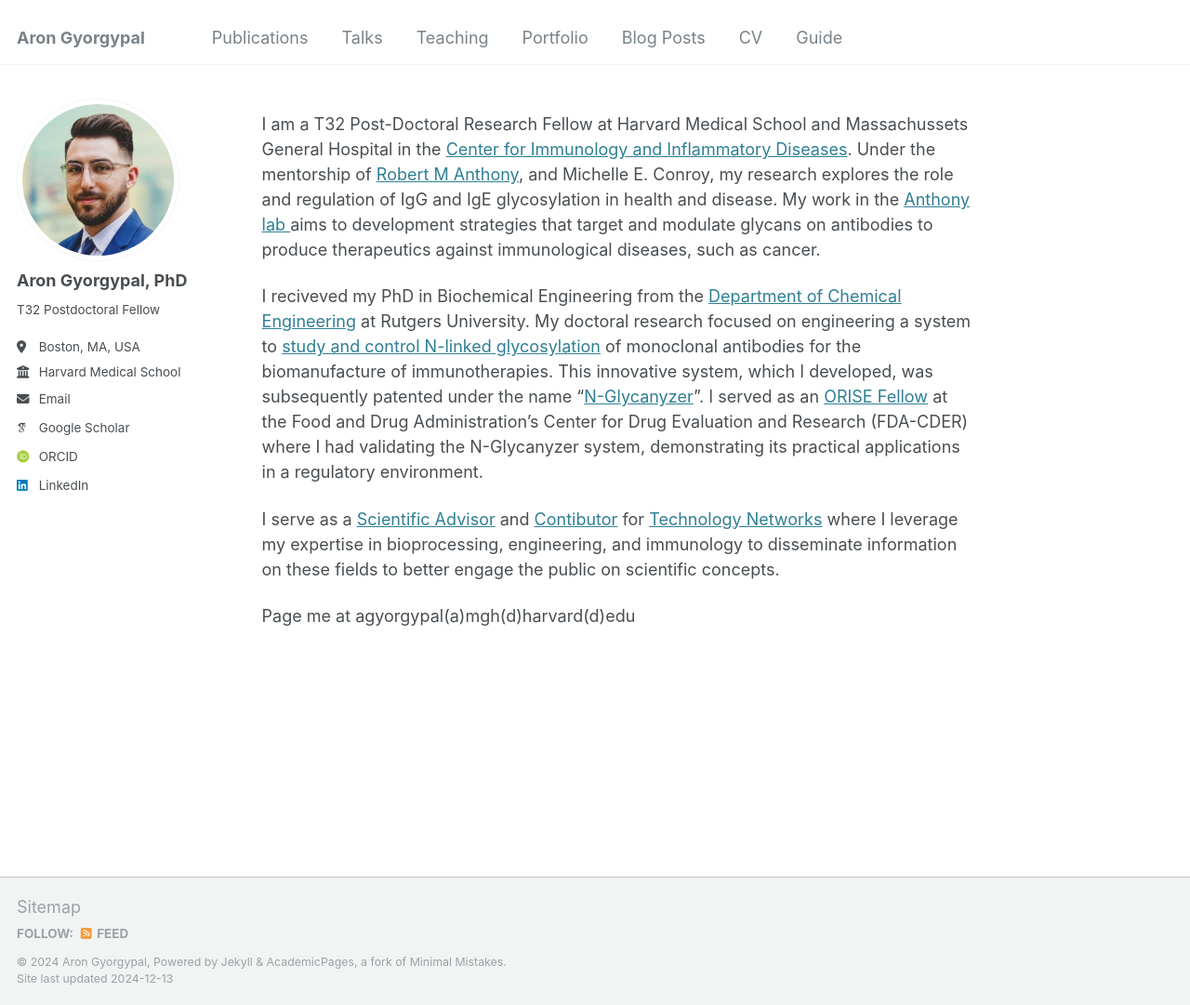
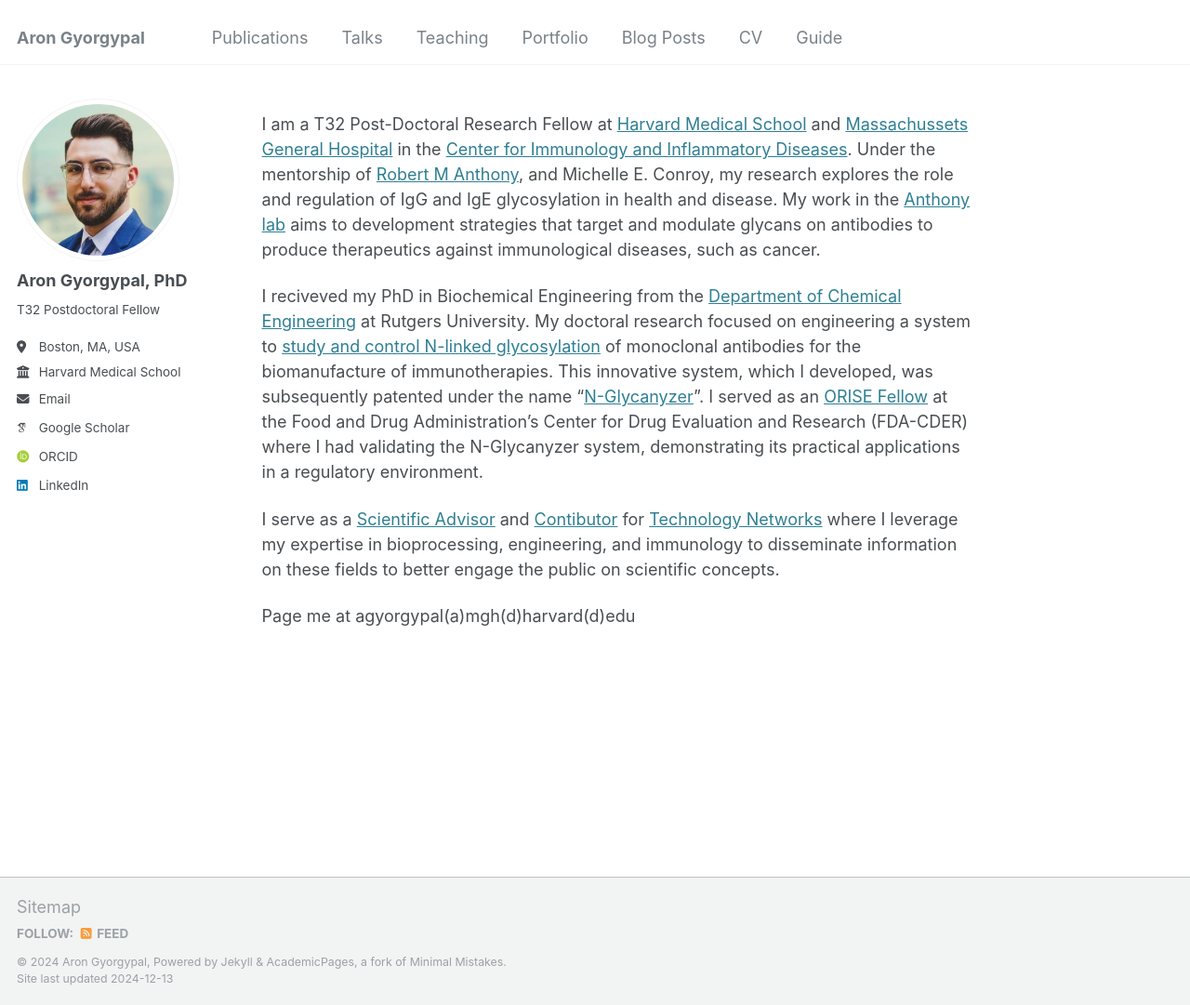
Before and after one commit to AGyorgypal/AGyorgypal.github.io, a Jekyll site: the page built from _pages/about.md, in a window 1280 px wide and 1081 px high. Shown: the whole window at 93% size. Built offline with Jekyll 4.4.1, drawn with Linux system fonts in a browser that asks for light colours; some web fonts are replaced; part of the change alters nothing that is shown.

```diff
--- a/_pages/about.md
+++ b/_pages/about.md
@@ -7,7 +7,7 @@ redirect_from:
   - /about/
   - /about.html
 ---
-I am a T32 Post-Doctoral Research Fellow at Harvard Medical School and Massachussets General Hospital in the [Center for Immunology and Inflammatory Diseases](https://www.massgeneral.org/medicine/ciid). Under the mentorship of [Robert M Anthony](https://scholar.google.com/citations?user=3xN1qSIAAAAJ&hl=en&oi=ao), and Michelle E. Conroy, my research explores the role and regulation of IgG and IgE glycosylation in health and disease. My work in the [Anthony lab ](https://rmanthonylab.mgh.harvard.edu/) aims to development strategies that target and modulate glycans on antibodies to produce therapeutics against immunological diseases, such as cancer.
+I am a T32 Post-Doctoral Research Fellow at [Harvard Medical School](https://hms.harvard.edu/) and [Massachussets General Hospital](https://www.massgeneral.org/) in the [Center for Immunology and Inflammatory Diseases](https://www.massgeneral.org/medicine/ciid). Under the mentorship of [Robert M Anthony](https://scholar.google.com/citations?user=3xN1qSIAAAAJ&hl=en&oi=ao), and Michelle E. Conroy, my research explores the role and regulation of IgG and IgE glycosylation in health and disease. My work in the [Anthony lab](https://rmanthonylab.mgh.harvard.edu/) aims to development strategies that target and modulate glycans on antibodies to produce therapeutics against immunological diseases, such as cancer.
 
 I reciveved my PhD in Biochemical Engineering from the [Department of Chemical Engineering](https://cbe.rutgers.edu/) at Rutgers University. My doctoral research focused on engineering a system to [study and control N-linked glycosylation](https://rucore.libraries.rutgers.edu/rutgers-lib/70295/) of monoclonal antibodies for the biomanufacture of immunotherapies. This innovative system, which I developed, was subsequently patented under the name “[N-Glycanyzer](https://patents.google.com/patent/US20240110925A1/en)". I served as an [ORISE Fellow](https://orise.orau.gov/FDA/index.html) at the Food and Drug Administration’s Center for Drug Evaluation and Research (FDA-CDER) where I had validating the N-Glycanyzer system, demonstrating its practical applications in a regulatory environment.
 
```
